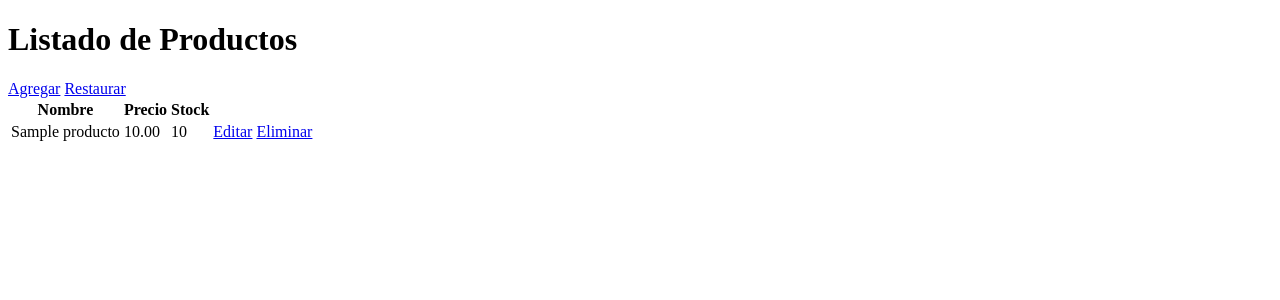
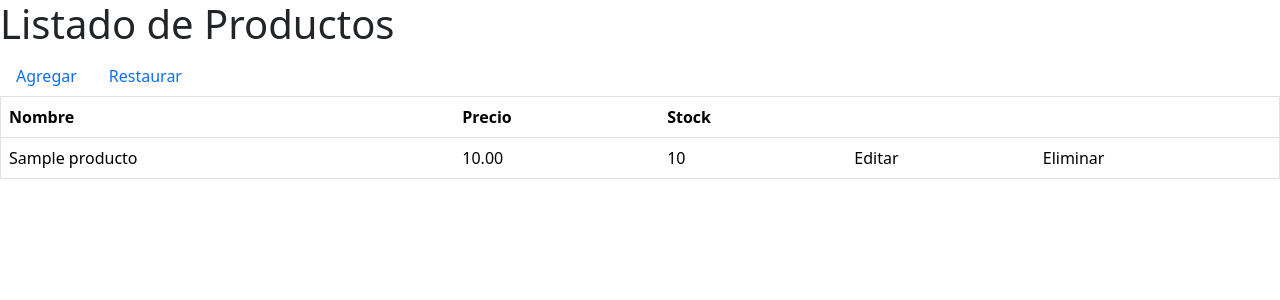
Before and after one commit to JorgeRQuiroga/FitnessKing, a Django app: template crudCompleto/templates/productos/listar.html in a window 1280 px wide. Shown: the top 300 px of the page. Run offline with Django 5.2, Linux system fonts and the light colour scheme; the template is opened without the code that fills it: values that come from a table or form of the project are taken from there, others are empty; tables that the repository leaves empty hold one stand-in row (values such as "Sample post").

Commit message:
edicion de html con boostrap

```diff
--- a/FitnessKing/settings.py
+++ b/FitnessKing/settings.py
@@ -119,7 +119,8 @@ USE_TZ = True
 # Static files (CSS, JavaScript, Images)
 # https://docs.djangoproject.com/en/5.2/howto/static-files/
 
-STATIC_URL = 'static/'
+STATIC_URL = '/static/'
+STATICFILES_DIRS = [BASE_DIR / "static"]
 
 # Default primary key field type
 # https://docs.djangoproject.com/en/5.2/ref/settings/#default-auto-field
--- a/crudCompleto/templates/productos/listar.html
+++ b/crudCompleto/templates/productos/listar.html
@@ -3,6 +3,8 @@
 <head>
     <meta charset="UTF-8">
     <meta name="viewport" content="width=device-width, initial-scale=1.0">
+    <link href="https://cdn.jsdelivr.net/npm/bootstrap@5.3.6/dist/css/bootstrap.min.css" rel="stylesheet" integrity="sha384-4Q6Gf2aSP4eDXB8Miphtr37CMZZQ5oXLH2yaXMJ2w8e2ZtHTl7GptT4jmndRuHDT" crossorigin="anonymous">
+    <script src="https://cdn.jsdelivr.net/npm/bootstrap@5.3.6/dist/js/bootstrap.bundle.min.js" integrity="sha384-j1CDi7MgGQ12Z7Qab0qlWQ/Qqz24Gc6BM0thvEMVjHnfYGF0rmFCozFSxQBxwHKO" crossorigin="anonymous"></script>
 
     <title>Listar</title>
 </head>
@@ -10,11 +12,15 @@
     <header>
         <h1>Listado de Productos</h1>
     </header>
-    <a href="/registrar/">Agregar</a>
-    <td><a href="/restaurar/">Restaurar</a></td>
+    <nav class="nav">
+    <a class="nav-link" href="/registrar/">Agregar</a>
+    <a class="nav-link" href="/restaurar/">Restaurar</a>
+    </nav>
     <main>
     {% if productos %}
-        <table>
+
+    <div class="table table-bordered" "table-responsive">
+        <table class="table">
             <thead>
                 <tr>
                     <th>Nombre</th>
@@ -28,8 +34,8 @@
                         <td>{{ e.nombre }}</td>
                         <td>{{ e.precio }}</td>
                         <td>{{ e.stock }}</td>
-                        <td><a href="/editar/{{e.id_producto}}">Editar</a></td>
-                        <td><a href="/eliminar/{{e.id_producto}}">Eliminar</a></td>
+                        <td ><a class="nav-link" href="/editar/{{e.id_producto}}">Editar</a></td>
+                        <td ><a class="nav-link" href="/eliminar/{{e.id_producto}}">Eliminar</a></td>
                     </tr>
                     {% endfor %}
         {% else %}
@@ -37,6 +43,7 @@
             </tbody>
         {% endif %}
         </table>
+    </div>
     </main>
     <footer>
     </footer>
--- /dev/null
+++ b/static/css/style.css
@@ -0,0 +1,3 @@
+a{
+    text-decoration: none;
+}
```
Also changed, not shown: crudCompleto/templates/productos/form.html (+12 -7 lines), crudCompleto/templates/productos/listar_eliminados.html (+8 -6 lines).
